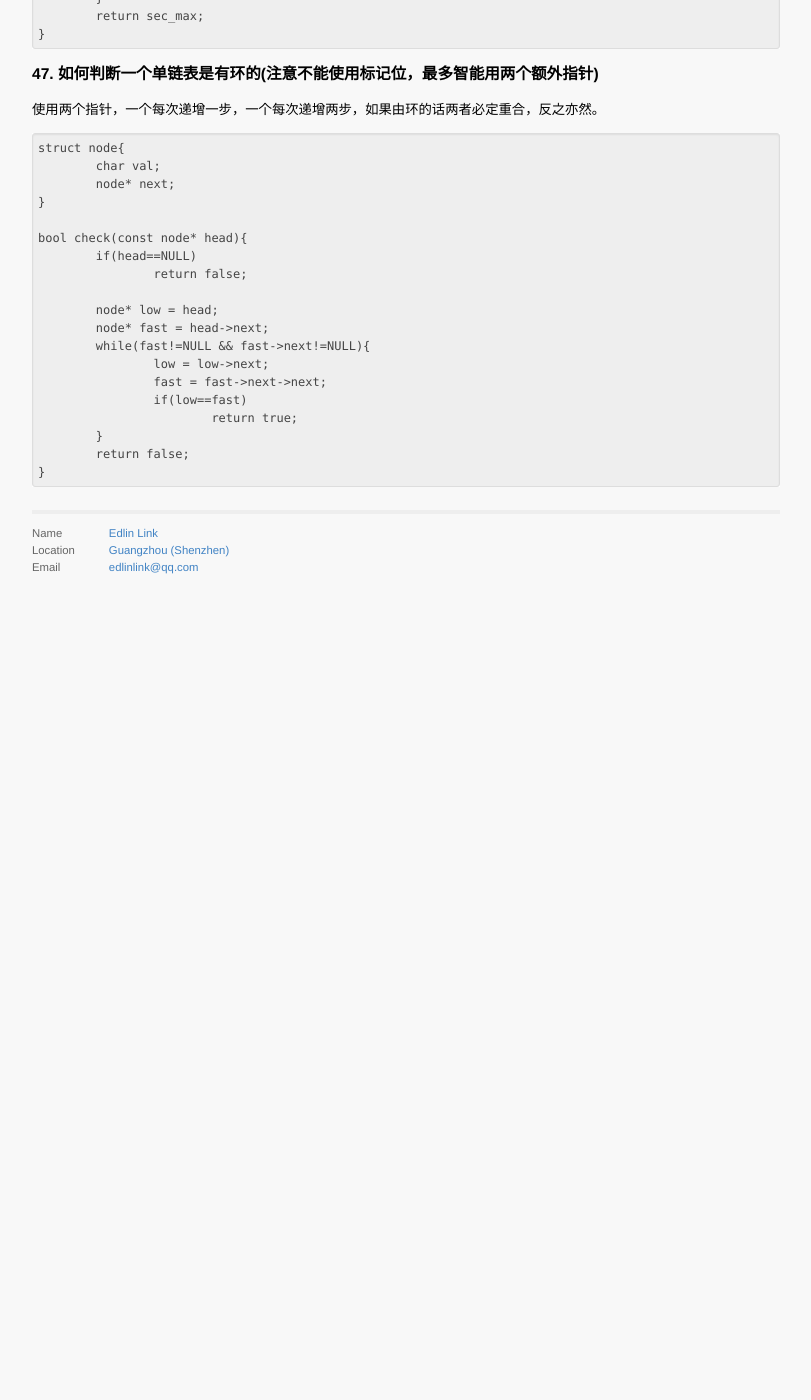
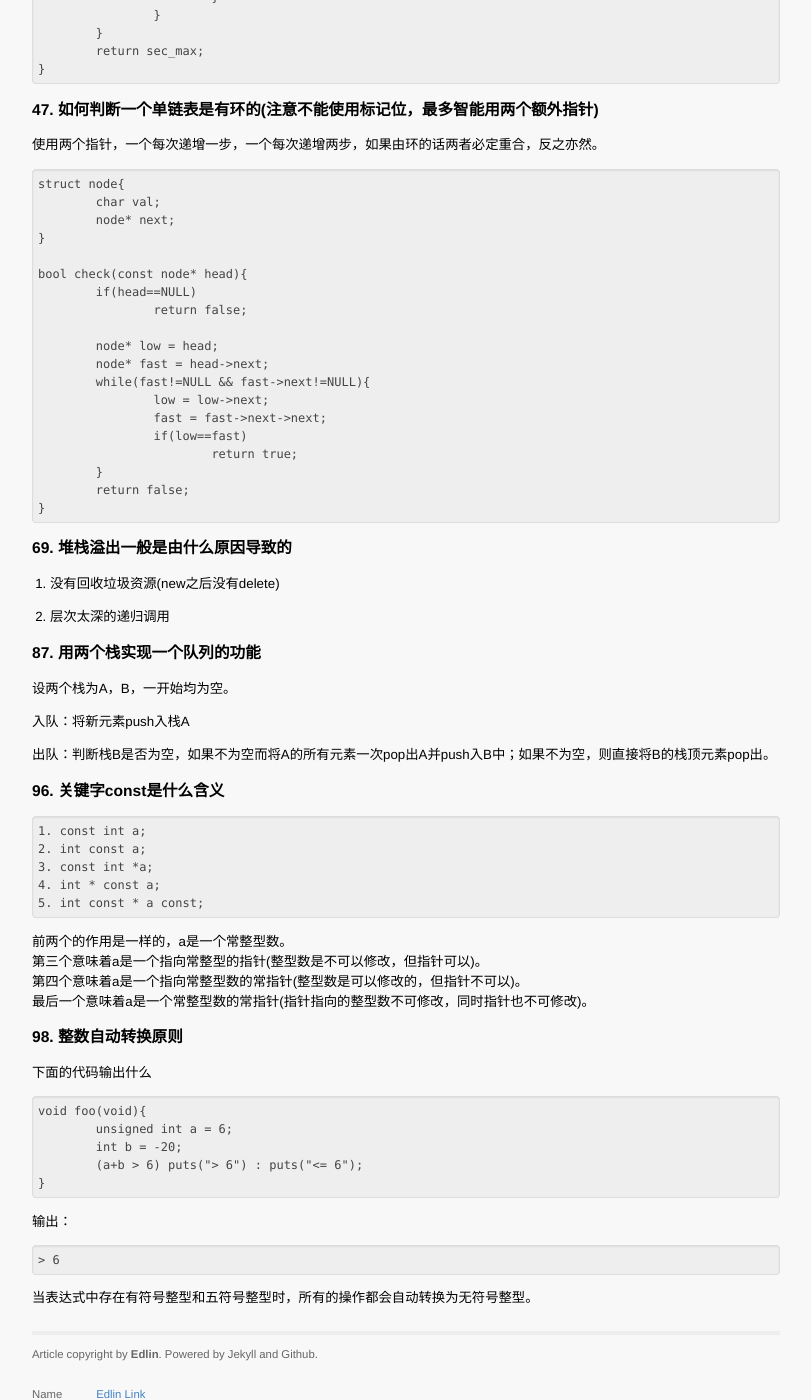
Before and after one commit to EdlinLink/edlinlink.github.io, a Jekyll site: the page built from _posts/2013-10-03-C++_Interview_Colletion.markdown, in a window 1280 px wide and 1400 px high, scrolled down 4293 px. Shown: the whole window, without its empty margins (234-1045 px from the left). Built offline with Jekyll 4.4.1, drawn with Linux system fonts in a browser that asks for light colours; Markdown is read by kramdown in place of the engine named in the settings; comment, search, counter and statistics services are not loaded; before the commit the page ends 4900 px from its top, so only the background shows below that; some of the changed text lies outside the part shown.

Commit message:
edlin.me

```diff
--- /dev/null
+++ b/CNAME
@@ -0,0 +1 @@
+edlin.me
--- a/_layouts/default.html
+++ b/_layouts/default.html
@@ -20,23 +20,28 @@
           <div class="header">
             <h1 class="title"><a href="/">{{ site.name }}</a></h1>
             <a class="extra" href="/index.html">Home</a>
+            <a class="extra" href="/todolist.html">Todo</a>
             <a class="extra" href="/about.html">About</a>
           </div>
 
           {{ content }}
 
           <div class="footer">
+            <div>
+              <p>
+                Article copyright by <strong>Edlin</strong>. Powered by Jekyll and Github.<br />
+              </p>
+            </div>
+
             <div class="contact">
               <p>
                 Name<br />
-                Location<br />
-                Email
+                Email<br />
               </p>
             </div>
             <div class="contact">
               <p>
                 <a href="http://weibo.com/edlin">Edlin Link</a><br />
-                <a href="http://image.baidu.com/i?tn=baiduimage&ipn=r&ct=201326592&cl=2&fm=index&lm=-1&st=-1&sf=2&fmq=&pv=&ic=0&nc=1&z=&fb=0&istype=2&ie=utf-8&word=%E5%B9%BF%E5%B7%9E">Guangzhou (Shenzhen)</a><br />
                 <a href="edlinlink@qq.com">edlinlink@qq.com</a><br />
               </p>
             </div>
--- a/_posts/2013-10-03-C++_Interview_Colletion.markdown
+++ b/_posts/2013-10-03-C++_Interview_Colletion.markdown
@@ -8,6 +8,8 @@
 
 C++ Interview Collection 2011
 -----------------------------
+
+整理了一下收藏栏内的网页，看到这个[C++ 面试宝典2011版](http://blog.csdn.net/jingxuewang110/article/details/6789557)于是把里面一些觉得比较有价值的整理在此处。
 
 ### 1. new、delete、malloc、free的关系
 
@@ -238,3 +240,46 @@
 		}
 		return false;
 	}
+
+### 69. 堆栈溢出一般是由什么原因导致的
+
+1. 没有回收垃圾资源(new之后没有delete)
+
+2. 层次太深的递归调用
+
+### 87. 用两个栈实现一个队列的功能
+
+设两个栈为A，B，一开始均为空。
+
+入队：将新元素push入栈A
+
+出队：判断栈B是否为空，如果不为空而将A的所有元素一次pop出A并push入B中；如果不为空，则直接将B的栈顶元素pop出。
+
+### 96. 关键字const是什么含义
+
+	1. const int a;
+	2. int const a;
+	3. const int *a;
+	4. int * const a;
+	5. int const * a const;
+
+前两个的作用是一样的，a是一个常整型数。
+第三个意味着a是一个指向常整型的指针(整型数是不可以修改，但指针可以)。
+第四个意味着a是一个指向常整型数的常指针(整型数是可以修改的，但指针不可以)。
+最后一个意味着a是一个常整型数的常指针(指针指向的整型数不可修改，同时指针也不可修改)。
+
+### 98. 整数自动转换原则
+
+下面的代码输出什么
+
+	void foo(void){
+		unsigned int a = 6;
+		int b = -20;
+		(a+b > 6) puts("> 6") : puts("<= 6");
+	}
+
+输出：
+
+	> 6
+
+当表达式中存在有符号整型和五符号整型时，所有的操作都会自动转换为无符号整型。
```
Also changed, not shown: _posts/1991-11-27-Todolist.markdown (added, +42 -0 lines).
